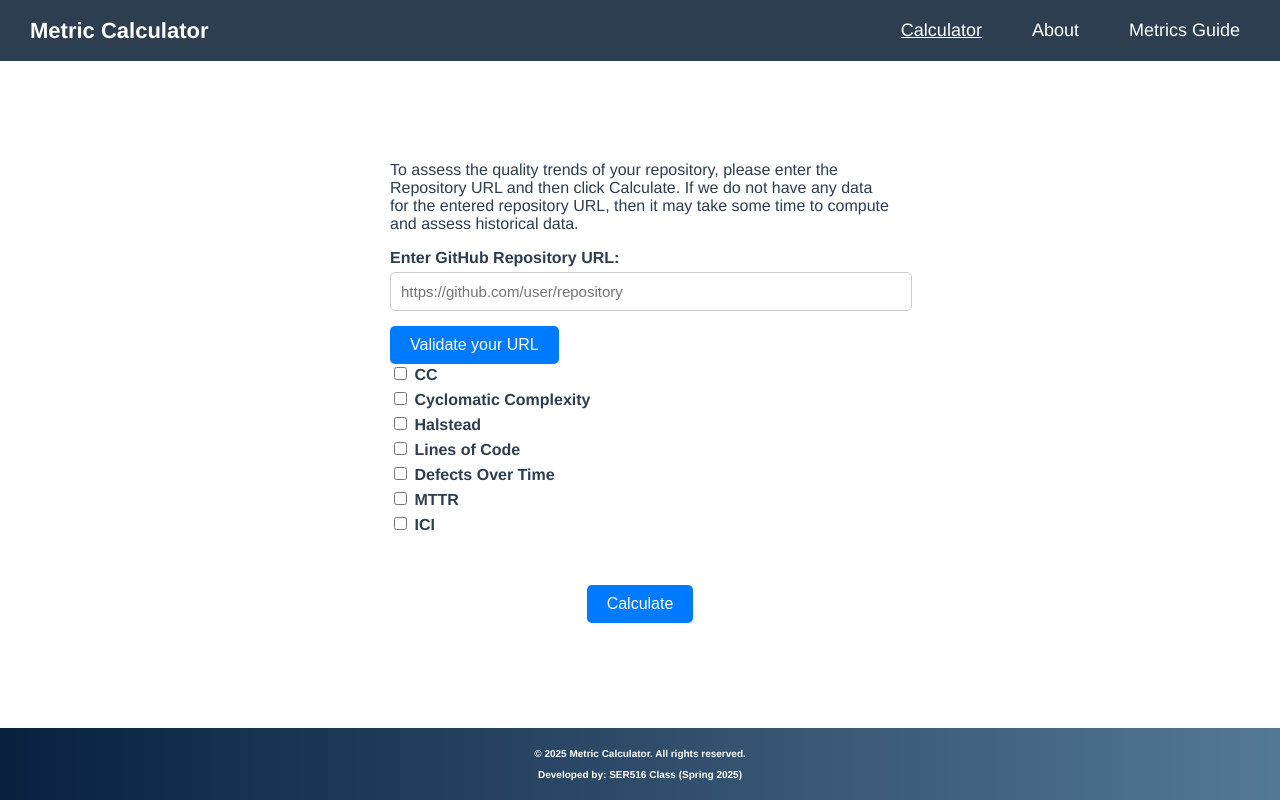
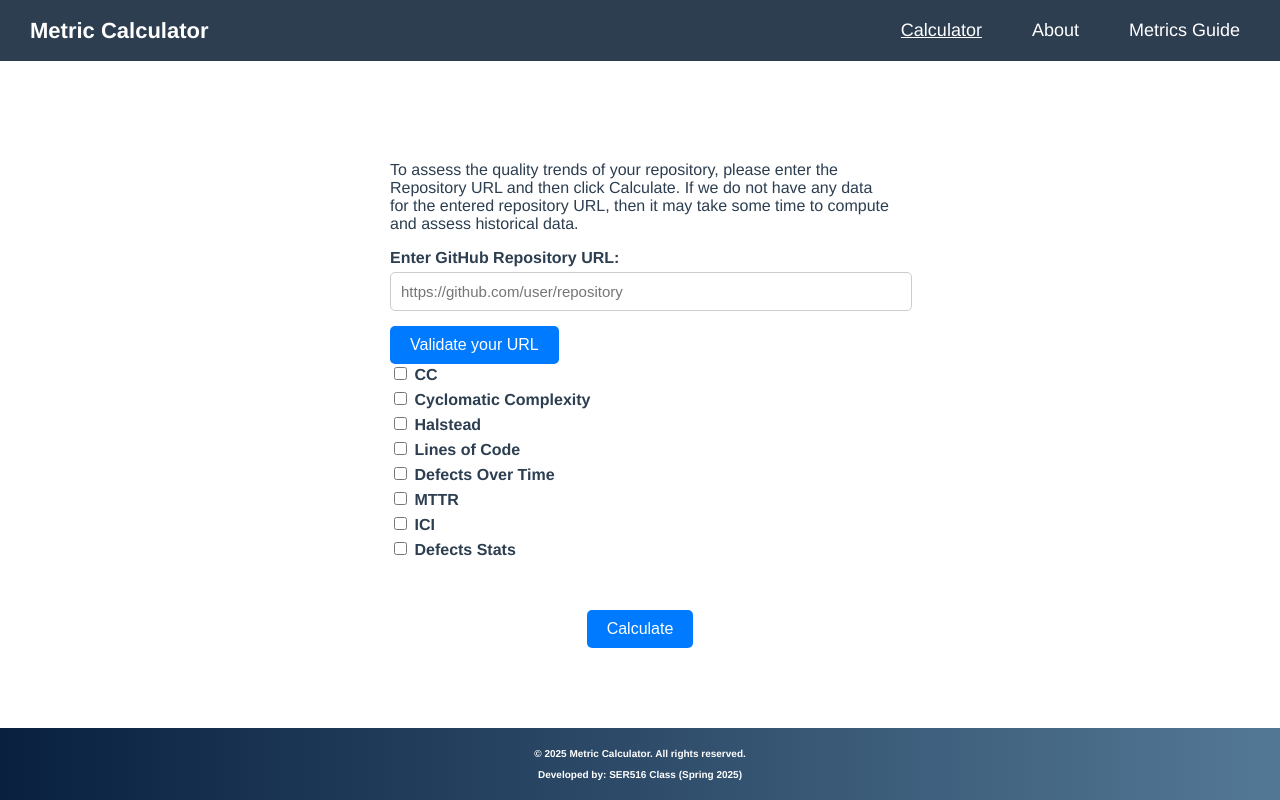
Before and after one commit to agarasia/SER516_Spring25_Teams_3_and_4_Frontend, a Vue app in the folder FrontEnd/: page / in a window 1280 px wide. Both pictures are taken after a click on the button "Calculator". Built offline with nearby package versions, Linux system fonts and the light colour scheme.

Commit message:
Added defect-stats button

```diff
--- a/FrontEnd/src/components/HomeScreen.vue
+++ b/FrontEnd/src/components/HomeScreen.vue
@@ -17,19 +17,35 @@
           {{ errorMessages.githubUrl }}
         </p>
         <div class="metric-selection">
-          <label><input type="checkbox" value="cc" v-model="selectedMetrics" @change="handleMetricChange" /> CC</label>
-          <label><input type="checkbox" value="cyclo" v-model="selectedMetrics" @change="handleMetricChange" />
-            Cyclomatic Complexity</label>
-          <label><input type="checkbox" value="hal" v-model="selectedMetrics" @change="handleMetricChange" />
-            Halstead</label>
-          <label><input type="checkbox" value="loc" v-model="selectedMetrics" @change="handleMetricChange" /> Lines of
-            Code</label>
-          <label><input type="checkbox" value="defects-over-time" v-model="selectedMetrics"
-              @change="handleMetricChange" /> Defects Over Time</label>
-          <label><input type="checkbox" value="mttr" v-model="selectedMetrics" @change="handleMetricChange" />
-            MTTR</label>
-          <label><input type="checkbox" value="ici" v-model="selectedMetrics" @change="handleMetricChange" />
-            ICI</label>
+            <label><input type="checkbox" value="cc" v-model="selectedMetrics" @change="handleMetricChange" /> CC</label>
+            <label>
+                <input type="checkbox" value="cyclo" v-model="selectedMetrics" @change="handleMetricChange" />
+                Cyclomatic Complexity
+            </label>
+            <label>
+                <input type="checkbox" value="hal" v-model="selectedMetrics" @change="handleMetricChange" />
+                Halstead
+            </label>
+            <label>
+                <input type="checkbox" value="loc" v-model="selectedMetrics" @change="handleMetricChange" /> Lines of
+                Code
+            </label>
+            <label>
+                <input type="checkbox" value="defects-over-time" v-model="selectedMetrics"
+                       @change="handleMetricChange" /> Defects Over Time
+            </label>
+            <label>
+                <input type="checkbox" value="mttr" v-model="selectedMetrics" @change="handleMetricChange" />
+                MTTR
+            </label>
+            <label>
+                <input type="checkbox" value="ici" v-model="selectedMetrics" @change="handleMetricChange" />
+                ICI
+            </label>
+            <label>
+                <input type="checkbox" value="defects-stats" v-model="selectedMetrics" @change="handleMetricChange" />
+                Defects Stats
+            </label>
         </div>
       </div>
 
```
